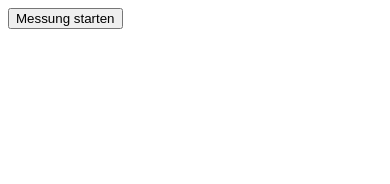
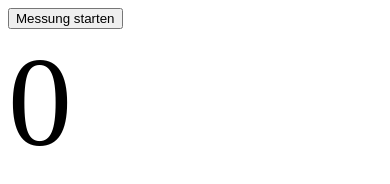
Before and after one commit to plehr/CROSS_SpeedApp, a website: page www/index.html in a window 390 px wide. Drawn offline with Linux system fonts and the light colour scheme; some packages are replaced by stand-ins of ours.

Commit message:
changed font size

```diff
--- a/www/css/own.css
+++ b/www/css/own.css
@@ -0,0 +1,3 @@
+#speedNum {
+font-size: 800%;
+}
--- a/www/index.html
+++ b/www/index.html
@@ -17,7 +17,7 @@
 <body>
     <div class="app">
         <button id="startSpeed">Messung starten</button>
-        <div id="speed"></div>
+        <div id="speedNum">0</div>
     </div>
     <script src="cordova.js"></script>
     <script src="js/index.js"></script>
--- a/www/js/index.js
+++ b/www/js/index.js
@@ -11,8 +11,7 @@ function measure() {
 
 function posSuccess(pos) {
     var crd = pos.coords;
-    document.getElementById("speed").innerHTML = (crd.speed > 0) ? crd.speed : 0;
-    console.log(crd);
+    document.getElementById("speedNum").innerHTML = (crd.speed > 0) ? crd.speed : 0 +" km/h";
     new Promise(r => setTimeout(r, 2000));
     measure();
 }
```
